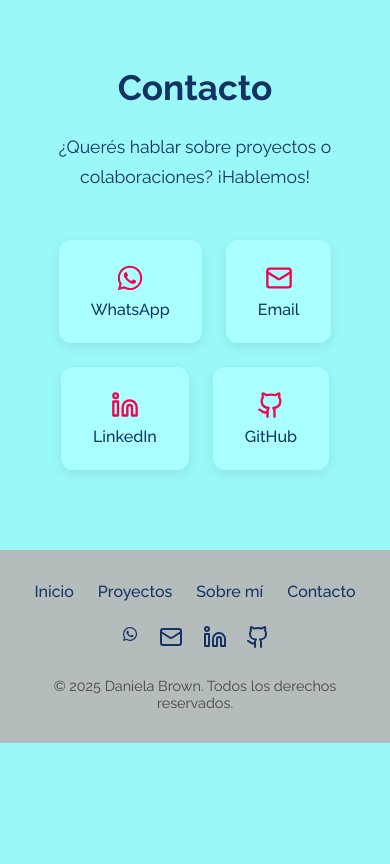
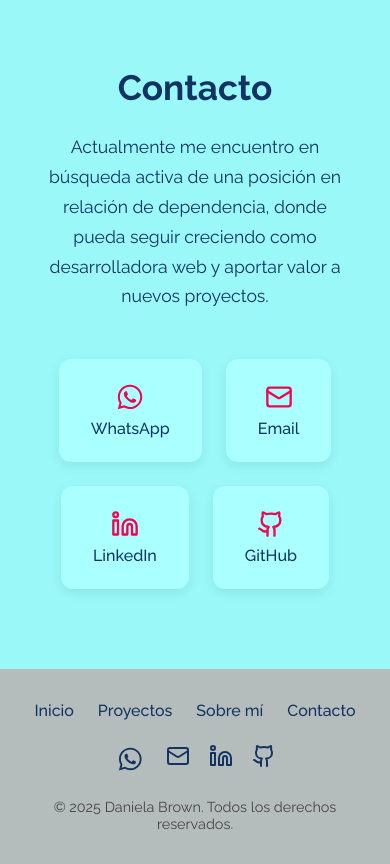
Before and after one commit to DMBrown2/portfolio, a React (Vite) app: page / in a window 390 px wide. Shown: the part 3000-3864 px from the top of the page. Before the commit the page ends 3743 px from the top, so only its background shows below. Built offline with nearby package versions, Linux system fonts and the light colour scheme; the HTML template or start-up script is replaced by a standard one.

Commit message:
ajustes finales

```diff
--- a/src/Layout/Footer/Footer.css
+++ b/src/Layout/Footer/Footer.css
@@ -32,6 +32,7 @@
 }
 
 .footer-icons a {
+  font-size: 26px;
   color: var(--font-color);
   transition: color 0.2s;
 }
@@ -47,3 +48,9 @@
 section {
   scroll-margin-top: 80px; /* ajustá según el alto de tu header */
 }
+
+@media (max-width: 768px) {
+  section {
+    scroll-margin-top: 60px;
+  }
+}
--- a/src/Pages/Contact/Contact.jsx
+++ b/src/Pages/Contact/Contact.jsx
@@ -7,7 +7,7 @@ export default function Contact() {
   return (
     <section id="contact" className="contact-section">
       <h2>Contacto</h2>
-      <p>¿Querés hablar sobre proyectos o colaboraciones? ¡Hablemos!</p>
+      <p>Actualmente me encuentro en búsqueda activa de una posición en relación de dependencia, donde pueda seguir creciendo como desarrolladora web y aportar valor a nuevos proyectos.</p>
 
       <div className="contact-links">
         <a
```
Also changed, not shown: 1 other file (tests, documents, lock files or other folders).
